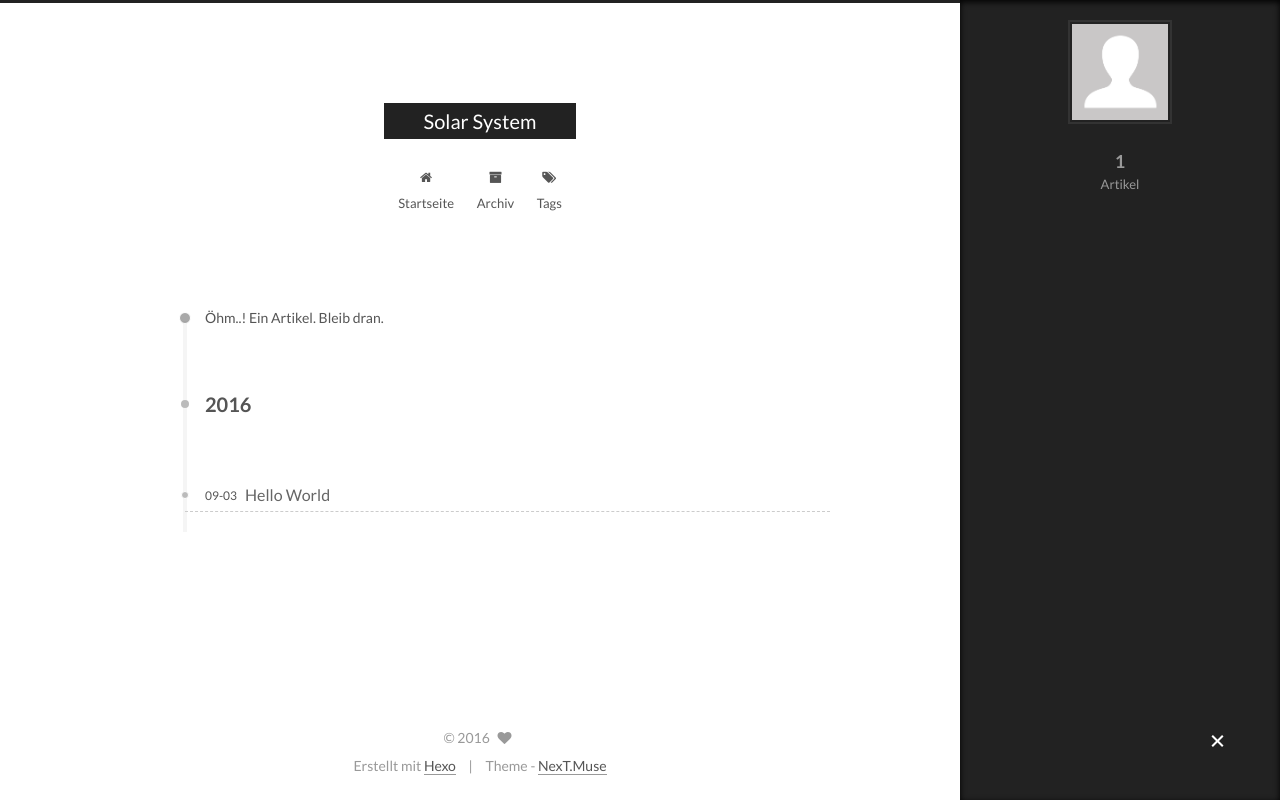
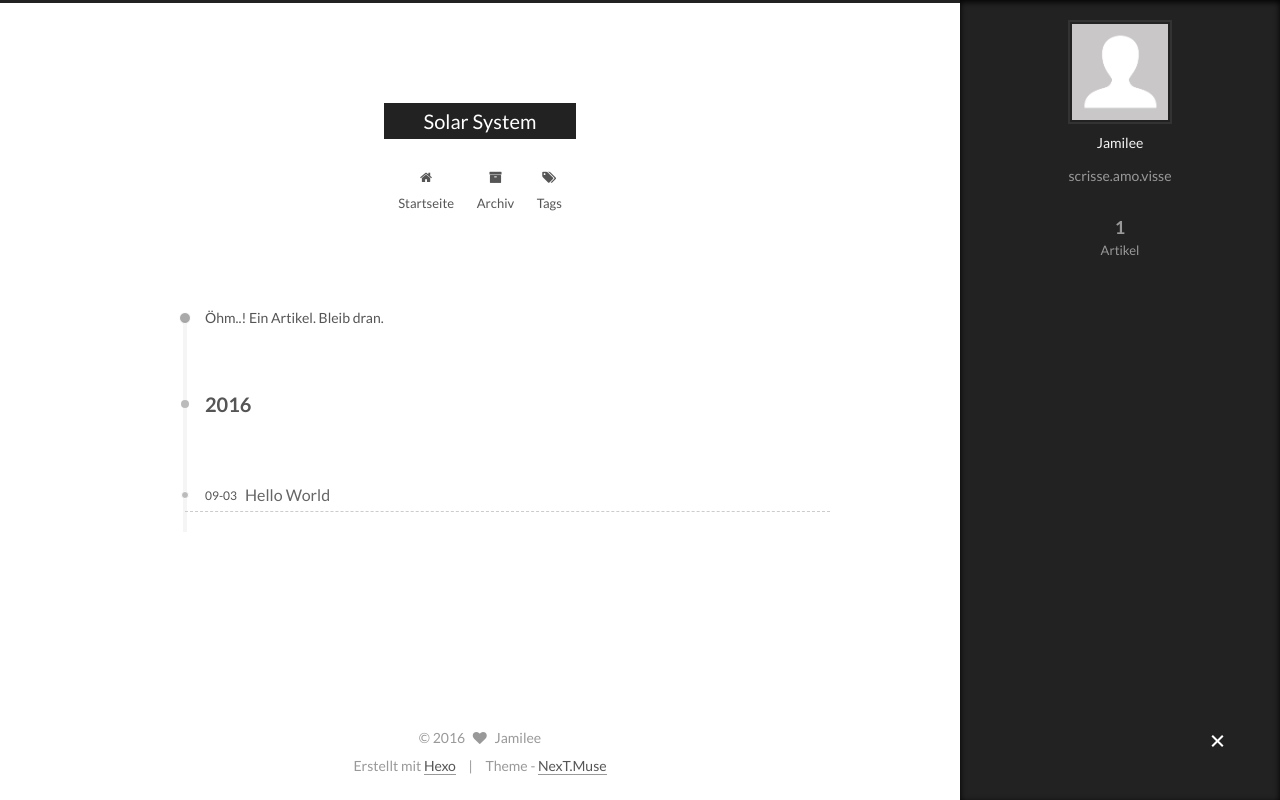
Before and after one commit to sssunjoy0915/sssunjoy0915.github.io, a plain HTML site: page archives/2016/09/index.html in a window 1280 px wide. Both pictures are taken after a click on the element 1217 px from the left and 742 px from the top of the page. Drawn offline with Linux system fonts and the light colour scheme.

Commit message:
Site updated: 2016-09-04 16:16:21

```diff
--- a/archives/2016/09/index.html
+++ b/archives/2016/09/index.html
@@ -84,12 +84,15 @@
 
 
 
+<meta name="description" content="scrisse.amo.visse">
 <meta property="og:type" content="website">
 <meta property="og:title" content="Solar System">
 <meta property="og:url" content="http://yoursite.com/archives/2016/09/index.html">
 <meta property="og:site_name" content="Solar System">
+<meta property="og:description" content="scrisse.amo.visse">
 <meta name="twitter:card" content="summary">
 <meta name="twitter:title" content="Solar System">
+<meta name="twitter:description" content="scrisse.amo.visse">
 
 
 
@@ -115,7 +118,7 @@
   <title> Archiv | Solar System </title>
 </head>
 
-<body itemscope itemtype="http://schema.org/WebPage" lang="zh-Han">
+<body itemscope itemtype="http://schema.org/WebPage" lang="zh-CN">
 
 
 
@@ -302,9 +305,9 @@
         <div class="site-author motion-element" itemprop="author" itemscope itemtype="http://schema.org/Person">
           <img class="site-author-image" itemprop="image"
                src="/images/avatar.gif"
-               alt="" />
-          <p class="site-author-name" itemprop="name"></p>
-          <p class="site-description motion-element" itemprop="description"></p>
+               alt="Jamilee" />
+          <p class="site-author-name" itemprop="name">Jamilee</p>
+          <p class="site-description motion-element" itemprop="description">scrisse.amo.visse</p>
         </div>
         <nav class="site-state motion-element">
           <div class="site-state-item site-state-posts">
@@ -353,7 +356,7 @@
   <span class="with-love">
     <i class="fa fa-heart"></i>
   </span>
-  <span class="author" itemprop="copyrightHolder"></span>
+  <span class="author" itemprop="copyrightHolder">Jamilee</span>
 </div>
 
 <div class="powered-by">
```
Also changed, not shown: 2016/09/03/hello-world/index.html (+5 -5 lines), archives/2016/index.html (+8 -5 lines), archives/index.html (+8 -5 lines), index.html (+8 -5 lines).
